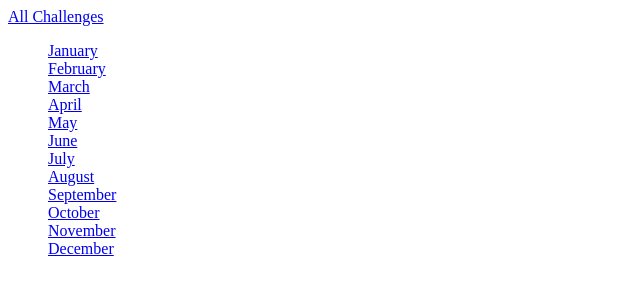
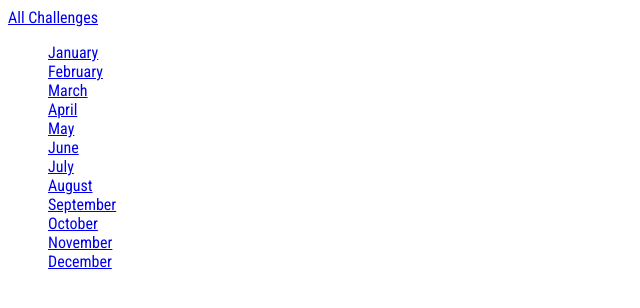
Before and after one commit to tyshchenko-dev/django-course, a Django app: page /challenges/ in a window 1280 px wide. Shown: the top 308 px of the page, without its empty margins (0-640 px from the left). Run offline with Django 5.2, Linux system fonts and the light colour scheme.

Commit message:
Add static file setup and include custom CSS styling
Configured Django to serve static files by defining `STATICFILES_DIRS` in settings. Added `style.css` with Roboto Condensed font and linked it in the base template for consistent styling across the project.

```diff
--- a/monthly_challenges/settings.py
+++ b/monthly_challenges/settings.py
@@ -119,6 +119,9 @@ USE_TZ = True
 # https://docs.djangoproject.com/en/5.1/howto/static-files/
 
 STATIC_URL = 'static/'
+STATICFILES_DIRS = [
+    BASE_DIR / "static"
+]
 
 # Default primary key field type
 # https://docs.djangoproject.com/en/5.1/ref/settings/#default-auto-field
--- /dev/null
+++ b/static/style.css
@@ -0,0 +1,5 @@
+@import url('https://fonts.googleapis.com/css2?family=Roboto+Condensed:ital,wght@0,100..900;1,100..900&display=swap');
+
+body {
+    font-family: "Roboto Condensed", serif;
+}
--- a/templates/base.html
+++ b/templates/base.html
@@ -1,3 +1,4 @@
+{% load static %}
 <!doctype html>
 <html lang="en">
 <head>
@@ -6,6 +7,7 @@
           content="width=device-width, user-scalable=no, initial-scale=1.0, maximum-scale=1.0, minimum-scale=1.0">
     <meta http-equiv="X-UA-Compatible" content="ie=edge">
     <title>{% block page_title %}My Challenges{% endblock %}</title>
+    <link rel="stylesheet" href="{% static 'style.css' %}">
     {% block css_files %}
     {% endblock %}
 </head>
```
